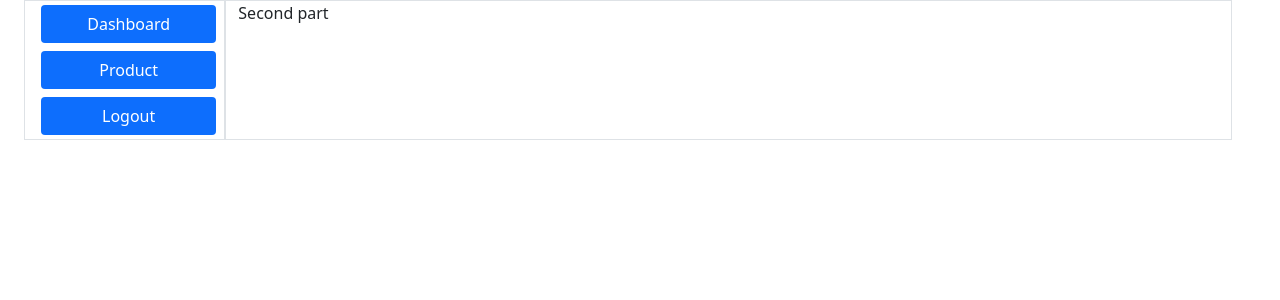
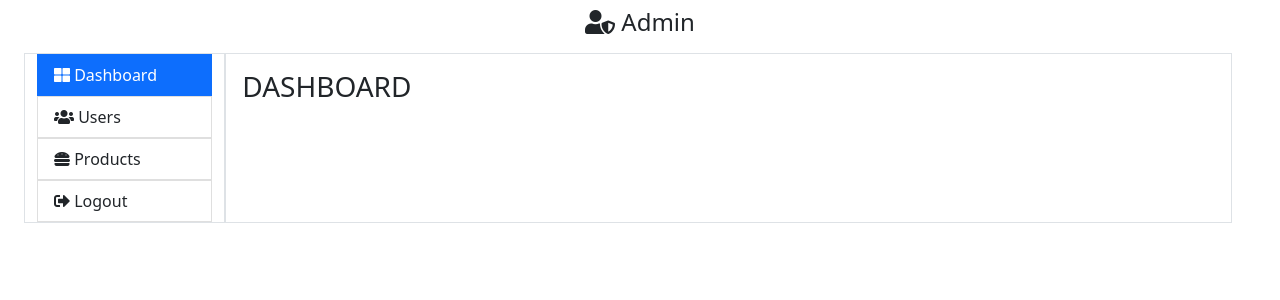
Before and after one commit to EhfazAdnan/pos, a PHP site: page /index.php?pg=admin in a window 1280 px wide. Shown: the part 56-356 px from the top of the page. Run offline with PHP 8.4, Linux system fonts and the light colour scheme.

Commit message:
29-admin-UI

```diff
--- a/app/controllers/admin.php
+++ b/app/controllers/admin.php
@@ -1,3 +1,4 @@
 <?php
 
+$tab = $_GET['tab'] ?? 'dashboard';
 require views_path('admin/admin');
--- a/app/views/admin/admin.view.php
+++ b/app/views/admin/admin.view.php
@@ -1,13 +1,23 @@
 <?php require views_path('partials/header'); ?>
+
+<div style="background-color: light-grey;">
+<center class="p-2"><h4><i class="fa fa-user-shield"></i> Admin</h4></center>
 
 <div class="container-fluid row">
     <div class="border col-12 col-sm-4 col-md-3 col-lg-2">
-        <div class="btn bg-primary text-white m-1 w-100">Dashboard</div>
-        <div class="btn bg-primary text-white m-1 w-100">Product</div>
-        <div class="btn bg-primary text-white m-1 w-100">Logout</div>
+        <ul class="list-group">
+            <a href="index.php?pg=admin&tab=dashboard"><li class="list-group-item <?=!$tab || $tab== 'dashboard' ? 'active' : ''?>"><i class="fa fa-th-large"></i> Dashboard</li></a>
+            <a href="index.php?pg=admin&tab=users"><li class="list-group-item <?=$tab == 'users' ? 'active' : ''?>"><i class="fa fa-users"></i> Users</li></a>
+            <a href="index.php?pg=admin&tab=products"><li class="list-group-item <?=$tab == 'products' ? 'active' : ''?>"><i class="fa fa-hamburger"></i> Products</li></a>
+            <a href="index.php?pg=logout"><li class="list-group-item"><i class="fa fa-sign-out-alt"></i> Logout</li></a>
+        </ul>
     </div>
 
-    <div class="border col">Second part</div>
+    <div class="border col p-3">
+        <h3><?=strtoupper($tab);?></h3>
+    </div>
+</div>
+
 </div>
 
 <?php require views_path('partials/footer'); ?>
--- a/app/views/partials/header.view.php
+++ b/app/views/partials/header.view.php
@@ -8,6 +8,7 @@
 
     <link rel="stylesheet" href="assets/css/bootstrap.min.css">
     <link rel="stylesheet" href="assets/css/all.min.css">
+    <link rel="stylesheet" href="assets/css/main.css">
 </head>
 <body>
 
```
Also changed, not shown: public/assets/css/main.css (added).
